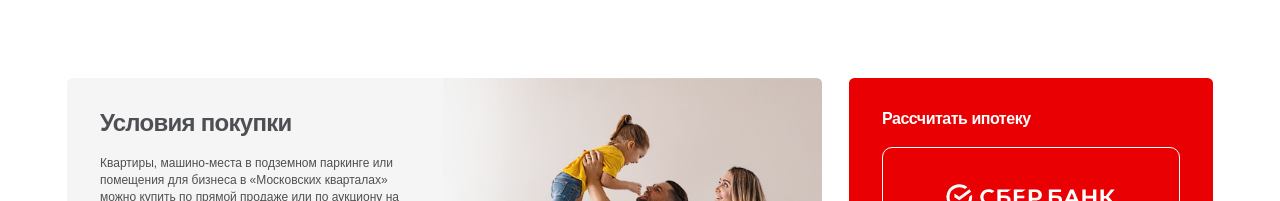
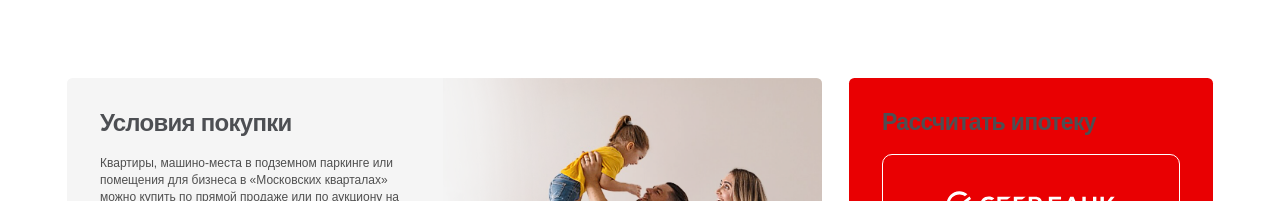
Before and after one commit to AksiDimon/mosKvartal, a Next.js app: page / in a window 1280 px wide. Shown: the part 2223-2424 px from the top of the page. Built offline with nearby package versions, Linux system fonts and the light colour scheme.

Commit message:
fix font-size

```diff
--- a/src/components/buy/BuySection.module.css
+++ b/src/components/buy/BuySection.module.css
@@ -448,7 +448,7 @@
 }
 
 .buy_how__t {
-  color: white;
+  /* color: white; */
     font-size: 36px;
     font-weight: 700;
     line-height: 1;
@@ -457,7 +457,7 @@
 
 @media only screen and (max-width: 1920px) and (min-width: 1001px) {
   .buy_how__t {
-    font-size: calc(24 / 1920 * 100vw);
+    font-size: 1.8vw;
   }
 }
 
```
Also changed, not shown: src/components/buy/BuyTerms.tsx (+0 -164 lines).
